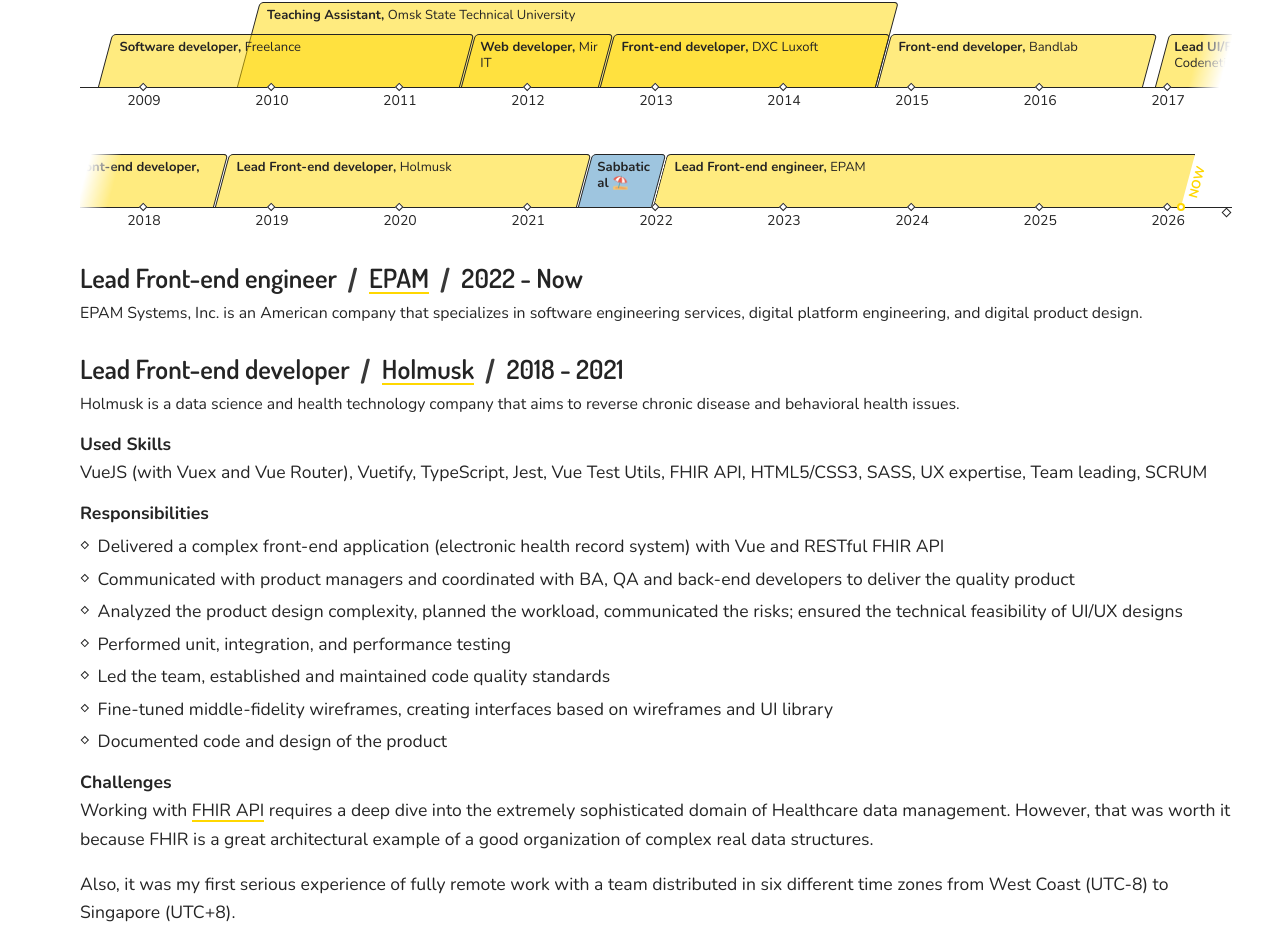
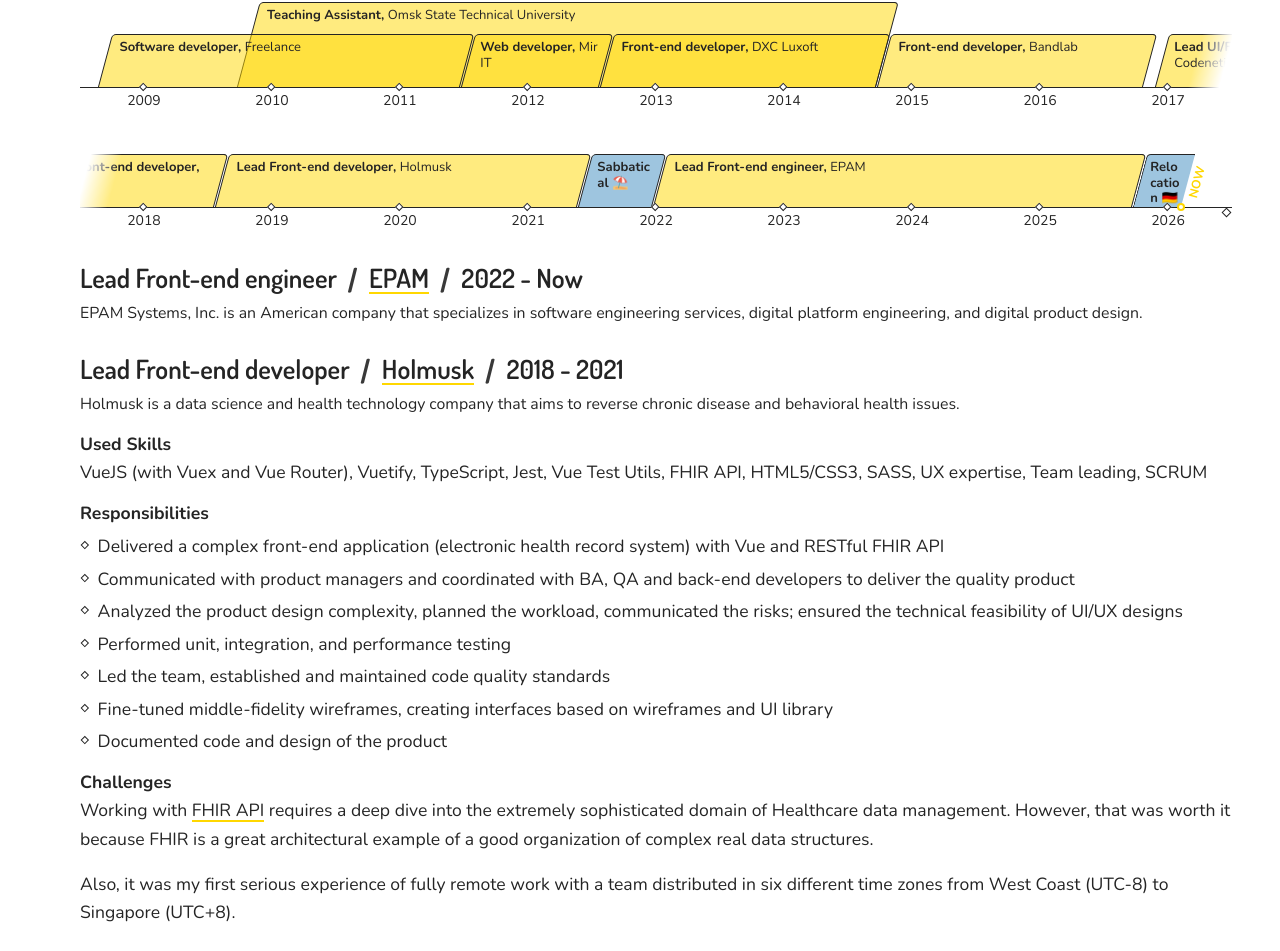
Before and after one commit to bupaev/bupaev.github.io, a Next.js app: page /cv in a window 1280 px wide. Shown: the part 3405-4356 px from the top of the page. Built offline with nearby package versions, Linux system fonts and the light colour scheme.

Commit message:
content(timeline): update career history with relocation to Germany
- Update EPAM end date to September 2025
- Add Relocation 🇩🇪 entry for ongoing move to Germany
- Rename isSabbatical to isBreak to better reflect both use cases

```diff
--- a/components/cv-experience/content/jobs-data.ts
+++ b/components/cv-experience/content/jobs-data.ts
@@ -12,7 +12,7 @@
     id?: string;
     height?: number;
     zIndex?: number;
-    isSabbatical?: boolean;
+    isBreak?: boolean;
 };
 
 export const jobs: Job[] = [
@@ -82,14 +82,21 @@
         skills: "Take a break and some NuxtJS",
         startDate: "2021-05",
         endDate: "2021-12",
-        isSabbatical: true,
+        isBreak: true,
     },
     {
         position: "Lead Front-end engineer",
         company: "EPAM",
         skills: "HTML, SCSS, Vanilla JS, TS, Team leading, UX/UI-design",
         startDate: "2021-12",
-        endDate: new Date().toISOString(),
+        endDate: "2025-09",
         id: "epam",
     },
+    {
+        position: "Relocation 🇩🇪",
+        skills: "Relocating to Germany, bureaucracy battles, exploring new horizons",
+        startDate: "2025-09",
+        endDate: new Date().toISOString(),
+        isBreak: true,
+    },
 ];
--- a/components/cv-experience/timeline.module.scss
+++ b/components/cv-experience/timeline.module.scss
@@ -74,7 +74,7 @@
       font-size: 11px;
     }
 
-    &.isSabbatical {
+    &.isBreak {
       background-color: rgba(variables.$secondary-light-color, 0.5);
 
       &:hover {
--- a/components/cv-experience/timeline.tsx
+++ b/components/cv-experience/timeline.tsx
@@ -201,7 +201,7 @@
                 key={job.company || job.position}
                 title={job.skills}
                 style={getJobPositionStyle(job, jobRowIndex)}
-                className={`${styles.job} ${job.isSabbatical ? styles.isSabbatical : ""}`}
+                className={`${styles.job} ${job.isBreak ? styles.isBreak : ""}`}
                 onClick={() => goToJob(job.id)}
               >
                 <div className={styles.jobText}>
```
